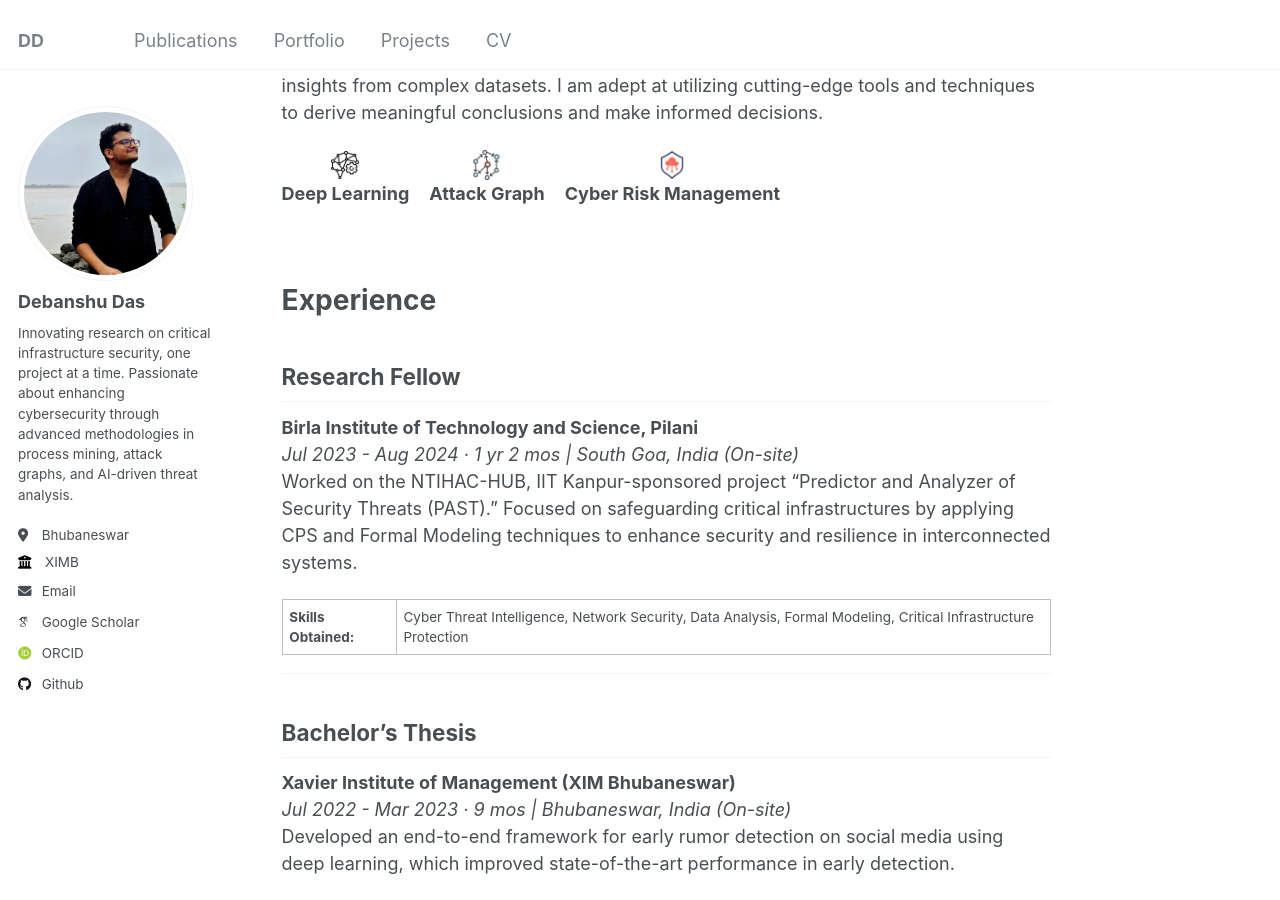
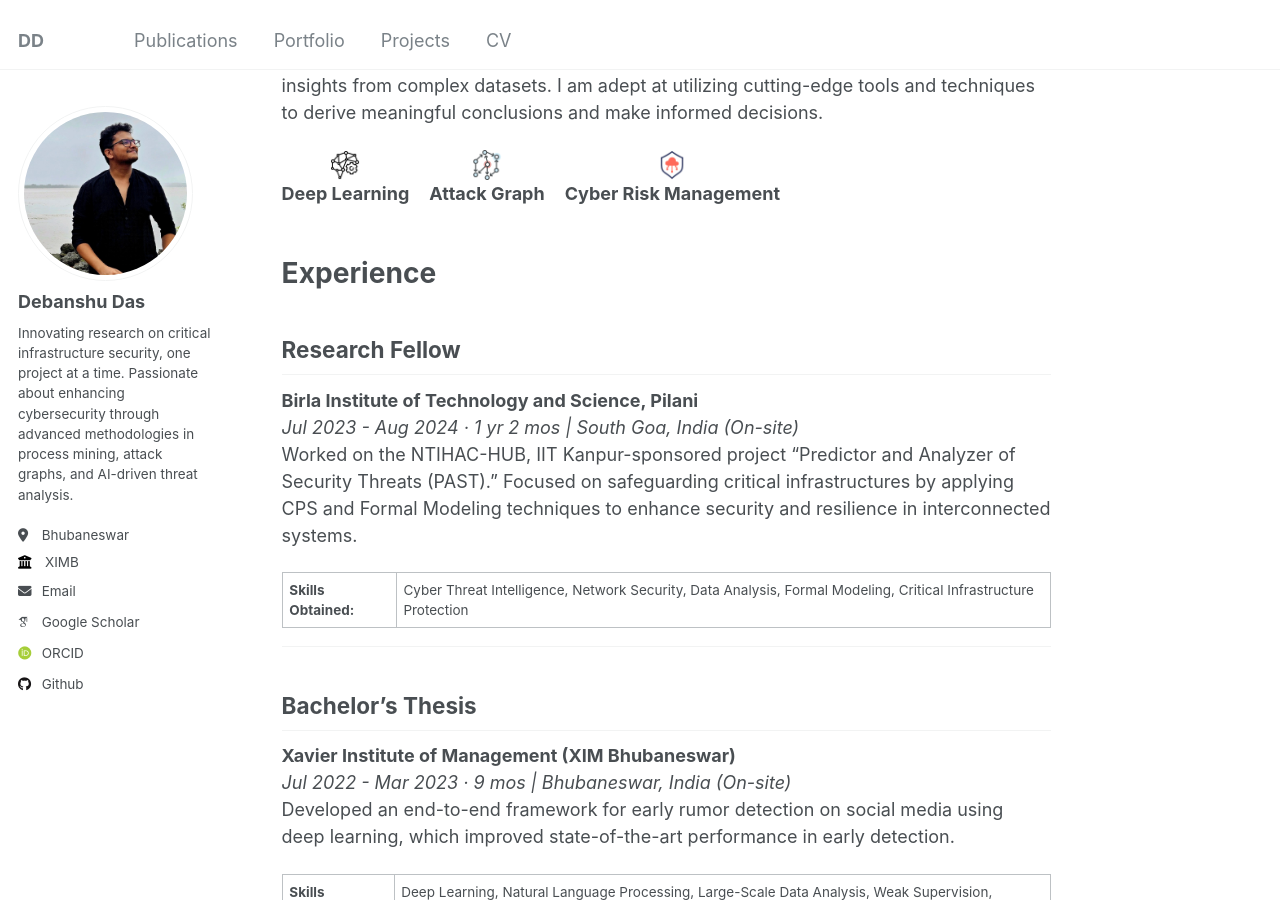
Before and after one commit to DebanshuCS/DDAcademia, a Jekyll site: the page built from _pages/about.md, in a window 1280 px wide and 900 px high, scrolled down 444 px. Built offline with Jekyll 4.4.1, drawn with Linux system fonts in a browser that asks for light colours; some web fonts are replaced.

```diff
--- a/_pages/about.md
+++ b/_pages/about.md
@@ -30,7 +30,7 @@ Through my coursework, I have gained extensive knowledge working with a diverse
     </div>
 </div>
 
-<br/><br/> <!-- Adds two line breaks for extra space -->
+<br/><!-- Adds two line breaks for extra space -->
 
 **Experience**
 ======
```
